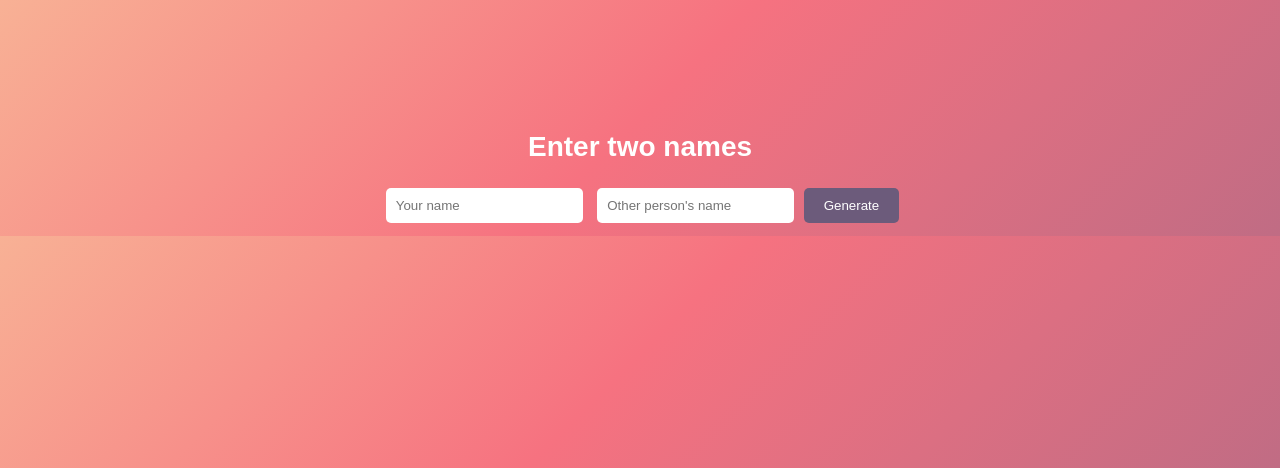
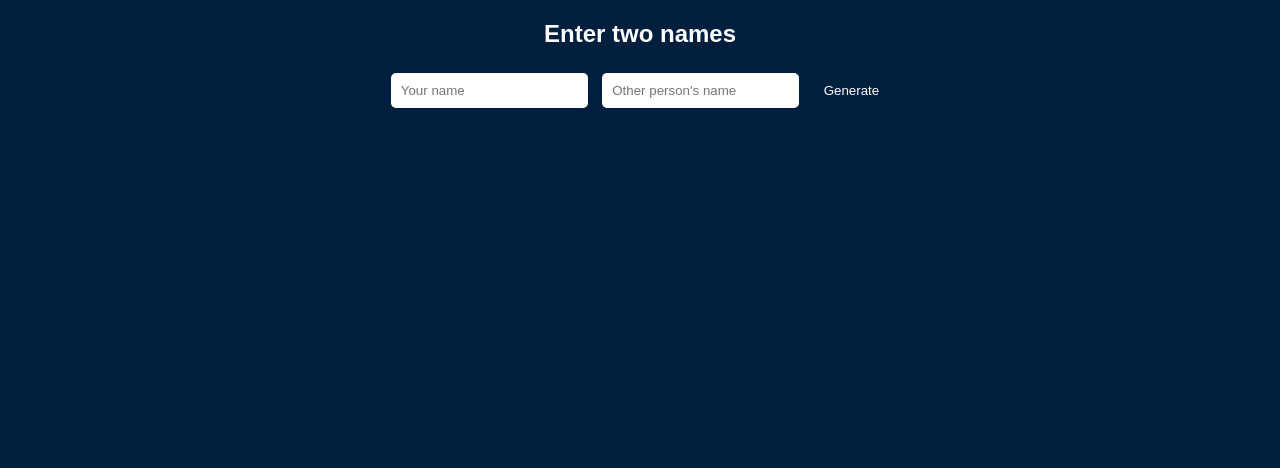
Before and after one commit to alvaro004ian/alvaro_generator, a Flask app: page / in a window 1280 px wide. Shown: the top 468 px of the page. Run offline with Flask 3, Linux system fonts and the light colour scheme.

Commit message:
Updated style.css with navy blue and white theme

```diff
--- a/static/style.css
+++ b/static/style.css
@@ -1,17 +1,27 @@
 body {
-  font-family: 'Poppins', sans-serif;
-  background: linear-gradient(135deg, #f8b195, #f67280, #c06c84);
-  color: #fff;
+ background-color: #001f3f; /* Navy blue */
+    color: #ffffff;           /* White text */
+    font-family: Arial, sans-serif;
     text-align: center;
-  padding-top: 100px;
+    margin: 0;
+    padding: 0;
 }
 
-h2 {
-  font-size: 28px;
-  margin-bottom: 20px;
+h1 {
+    color: #ffffff;
+    margin-top: 20px;
 }
 
 form input {
+  background-color: #ffffff;
+    color: #001f3f;
+    padding: 20px;
+    border-radius: 10px;
+    display: inline-block;
+    margin-top: 30px;
+}
+
+input[type="text"], button {
     padding: 10px;
     margin: 5px;
     border-radius: 5px;
@@ -19,22 +29,11 @@ form input {
 }
 
 button {
-  background-color: #6c5b7b;
-  color: white;
-  border: none;
-  padding: 10px 20px;
-  border-radius: 5px;
+  background-color: #001f3f;
+    color: #ffffff;
     cursor: pointer;
 }
 
 button:hover {
-  background-color: #355c7d;
+    background-color: #004080; /* lighter navy */
 }
-
-p {
-  font-size: 20px;
-  margin-top: 30px;
-  background-color: rgba(255, 255, 255, 0.2);
-  padding: 15px;
-  border-radius: 10px;
-}
```
Lines whose indentation alone changed are shown as unchanged.
